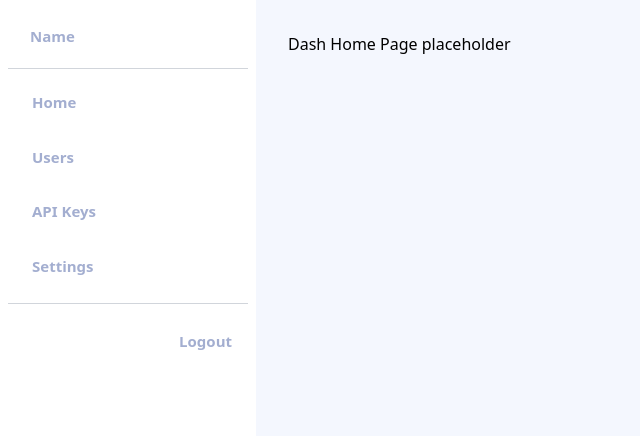
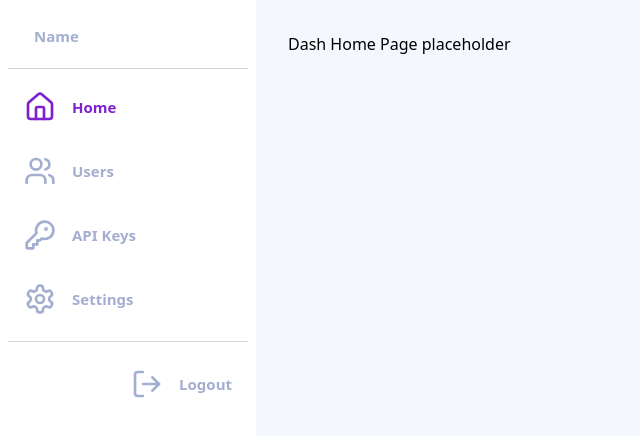
Before and after one commit to Bay-Valley-Tech-Code-Academy/BVT-BaaS-API, a React (Vite) app in the folder front-end/: page /dashboard in a window 1280 px wide. Shown: the top 436 px of the page, without its empty margins (0-640 px from the left). Built offline with nearby package versions, Linux system fonts and the light colour scheme.

Commit message:
Added Icons and Text Color for active Page

```diff
--- a/front-end/package.json
+++ b/front-end/package.json
@@ -10,6 +10,7 @@
     "preview": "vite preview"
   },
   "dependencies": {
+    "lucide-react": "^0.395.0",
     "react": "^18.2.0",
     "react-dom": "^18.2.0",
     "react-router-dom": "^6.23.1"
--- a/front-end/src/components/DashboardLayout.jsx
+++ b/front-end/src/components/DashboardLayout.jsx
@@ -3,11 +3,11 @@ import SideNavBar from "./SideNavBar";
 
 export default function DashboardLayout() {
   return (
-    <div class="flex h-dvh">
+    <div className="flex h-dvh">
       <div className="hidden w-64 sm:flex">
         <SideNavBar />
       </div>
-      <div className="bg-dashboard-gray-100 h-full flex-1 p-8">
+      <div className="h-full flex-1 bg-dashboard-gray-100 p-8">
         <Outlet />
       </div>
     </div>
--- a/front-end/src/components/SideNavBar.jsx
+++ b/front-end/src/components/SideNavBar.jsx
@@ -1,40 +1,102 @@
 import React from "react";
 import { NavLink } from "react-router-dom";
+import { Home, Users, Settings, LogOut, KeyRound } from "lucide-react";
 
 export default function SideNavBar() {
   return (
-    <div class="h-dvh w-full flex-col p-2 text-center">
+    <div className="h-dvh w-full flex-col p-2 text-center">
       <NavLink to="/dashboard">
-        <div className="text-dashboard-gray-50 text-xl">
+        <div className="text-xl text-dashboard-gray-50">
           <div className="mt-1 flex items-center rounded-md p-2.5 transition-colors hover:bg-blue-50 hover:text-slate-700">
-            <h1 className="ml-3 text-[15px] font-bold">Name</h1>
+            <h1 className="ml-4 text-[15px] font-bold">Name</h1>
           </div>
           <div className="my-2 h-[1px] bg-gray-300"></div>
         </div>
       </NavLink>
-      <NavLink to="/dashboard">
-        <div className="text-dashboard-gray-50 mt-3 flex cursor-pointer items-center rounded-md p-2.5 px-4 transition-colors duration-300 hover:bg-blue-50 hover:text-slate-700">
-          <span className="ml-2 text-[15px] font-bold">Home</span>
-        </div>
+      <NavLink to="/dashboard" end>
+        {({ isActive }) => (
+          <div className="mt-3 flex cursor-pointer items-center rounded-md p-2.5 px-4 text-dashboard-gray-50 transition-colors duration-300 hover:bg-blue-50 hover:text-slate-700">
+            <span className={isActive ? "text-purple-700" : ""}>
+              <Home size={32} />
+            </span>
+            <span
+              className={
+                isActive
+                  ? "ml-4 text-[15px] font-bold text-purple-700"
+                  : "ml-4 text-[15px] font-bold"
+              }
+            >
+              Home
+            </span>
+          </div>
+        )}
       </NavLink>
-      <NavLink to="/dashboard/users">
-        <div className="text-dashboard-gray-50 mt-3 flex cursor-pointer items-center rounded-md p-2.5 px-4 transition-colors duration-300 hover:bg-blue-50 hover:text-slate-700">
-          <span className="ml-2 text-[15px] font-bold">Users</span>
-        </div>
+      <NavLink to="/dashboard/users" end>
+        {({ isActive }) => (
+          <div className="mt-3 flex cursor-pointer items-center rounded-md p-2.5 px-4 text-dashboard-gray-50 transition-colors duration-300 hover:bg-blue-50 hover:text-slate-700">
+            <span>
+              <Users size={32} className={isActive ? "text-purple-700" : ""} />
+            </span>
+            <span
+              className={
+                isActive
+                  ? "ml-4 text-[15px] font-bold text-purple-700"
+                  : "ml-4 text-[15px] font-bold"
+              }
+            >
+              Users
+            </span>
+          </div>
+        )}
       </NavLink>
-      <NavLink to="/dashboard/api-keys">
-        <div className="text-dashboard-gray-50 mt-3 flex cursor-pointer items-center rounded-md p-2.5 px-4 transition-colors duration-300 hover:bg-blue-50 hover:text-slate-700">
-          <span className="ml-2 text-[15px] font-bold">API Keys</span>
-        </div>
+      <NavLink to="/dashboard/api-keys" end>
+        {({ isActive }) => (
+          <div className="mt-3 flex cursor-pointer items-center rounded-md p-2.5 px-4 text-dashboard-gray-50 transition-colors duration-300 hover:bg-blue-50 hover:text-slate-700">
+            <span>
+              <KeyRound
+                size={32}
+                className={isActive ? "text-purple-700" : ""}
+              />
+            </span>
+            <span
+              className={
+                isActive
+                  ? "ml-4 text-[15px] font-bold text-purple-700"
+                  : "ml-4 text-[15px] font-bold"
+              }
+            >
+              API Keys
+            </span>
+          </div>
+        )}
       </NavLink>
-      <NavLink to="/dashboard/settings">
-        <div className="text-dashboard-gray-50 mt-3 flex cursor-pointer items-center rounded-md p-2.5 px-4 transition-colors duration-300 hover:bg-blue-50 hover:text-slate-700">
-          <span className="ml-2 text-[15px] font-bold">Settings</span>
-        </div>
+      <NavLink to="/dashboard/settings" end>
+        {({ isActive }) => (
+          <div className="mt-3 flex cursor-pointer items-center rounded-md p-2.5 px-4 text-dashboard-gray-50 transition-colors duration-300 hover:bg-blue-50 hover:text-slate-700">
+            <span>
+              <Settings
+                size={32}
+                className={isActive ? "text-purple-700" : ""}
+              />
+            </span>
+            <span
+              className={
+                isActive
+                  ? "ml-4 text-[15px] font-bold text-purple-700"
+                  : "ml-4 text-[15px] font-bold"
+              }
+            >
+              Settings
+            </span>
+          </div>
+        )}
       </NavLink>
       <div className="my-4 h-[1px] bg-gray-300"></div>
-      <div className="text-dashboard-gray-50 mt-1 flex cursor-pointer items-center justify-self-end rounded-md p-2.5 px-4 transition-colors duration-300 hover:bg-blue-50 hover:text-slate-700">
-        <span className="ml-2 text-[15px] font-bold">Logout</span>
+      <div className="mt-1 flex cursor-pointer items-center justify-self-end rounded-md p-2.5 px-4 text-dashboard-gray-50 transition-colors duration-300 hover:bg-blue-50 hover:text-red-400">
+        <span>
+          <LogOut size={32} />
+        </span>
+        <span className="ml-4 text-[15px] font-bold">Logout</span>
       </div>
     </div>
   );
```
Also changed, not shown: 1 other file (tests, documents, lock files or other folders).
